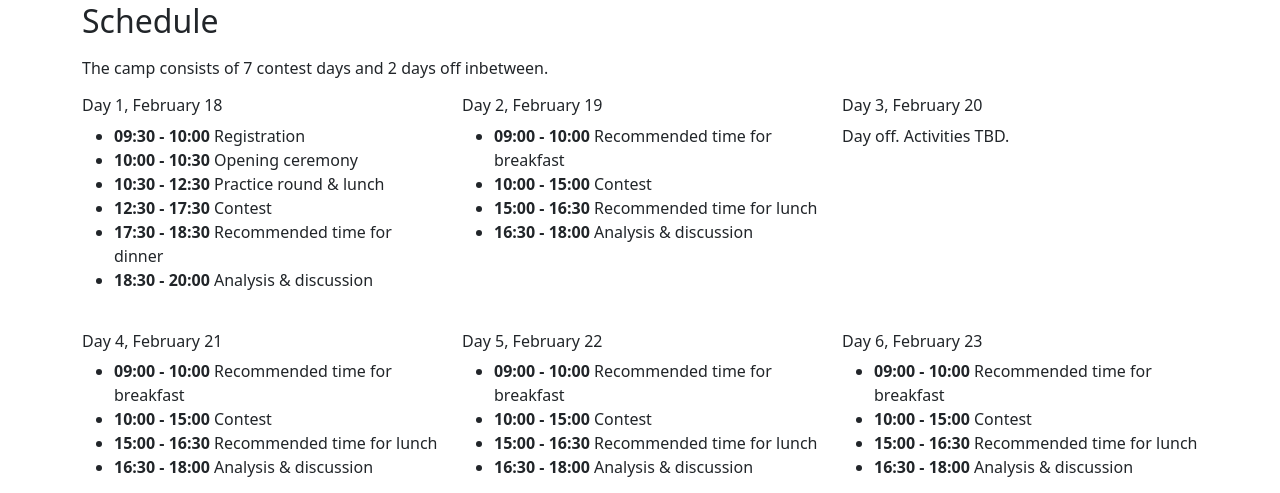
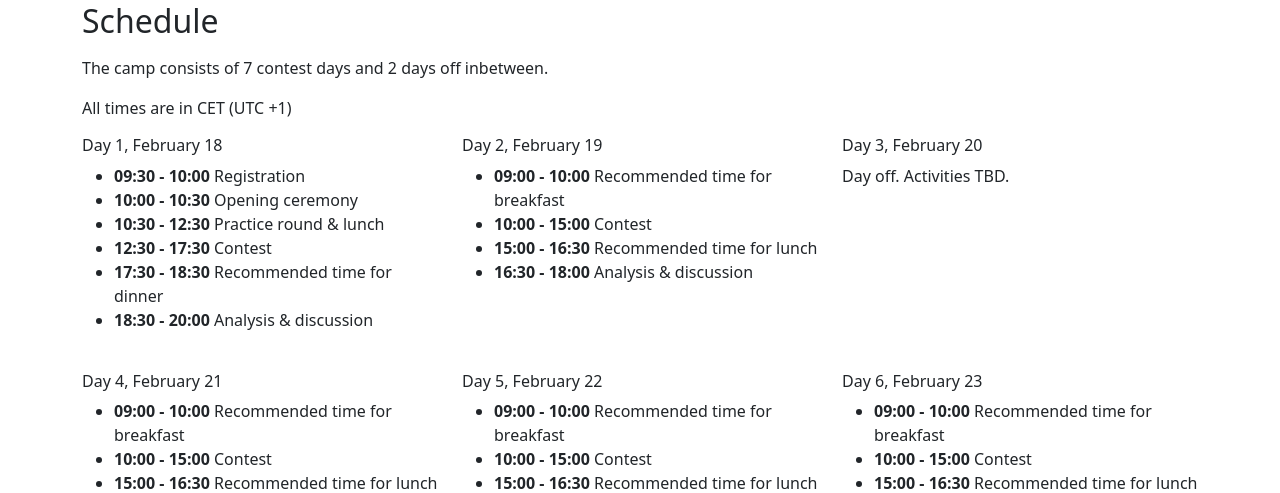
Before and after one commit to ocpc-camp/website, a PHP site: page /schedule.php in a window 1280 px wide. Shown: the part 80-573 px from the top of the page. Run offline with PHP 8.4, Linux system fonts and the light colour scheme.

Commit message:
add 'CET' to schedule

```diff
--- a/src/schedule.php
+++ b/src/schedule.php
@@ -5,6 +5,10 @@
 <p>
   The camp consists of 7 contest days and
   2 days off inbetween.
+</p>
+
+<p>
+  All times are in CET (UTC +1)
 </p>
 
 <div class="row">
```
